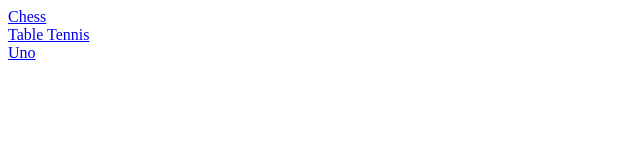
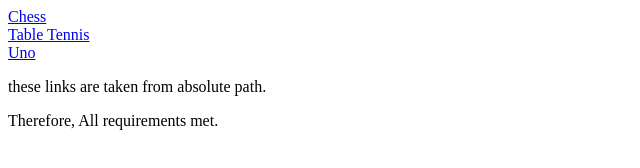
Before and after one commit to srikanth-nuthalapati/task_bar, a plain HTML site: page 2_7_task/indoor_Games.html in a window 1280 px wide. Shown: the whole page, without its empty margins (0-640 px from the left). Drawn offline with Linux system fonts and the light colour scheme.

Commit message:
Update indoor_Games.html

```diff
--- a/2_7_task/indoor_Games.html
+++ b/2_7_task/indoor_Games.html
@@ -11,5 +11,8 @@
    <a href="https://en.wikipedia.org/wiki/Table_tennis" target="_blank">Table Tennis</a>
    <br>
    <a href="https://en.wikipedia.org/wiki/Uno_(card_game)" target="_blank">Uno</a>
+
+    <p>these links are taken from absolute path.</p>
+    <p>Therefore, All requirements met.</p>
 </body>
 </html>
```
